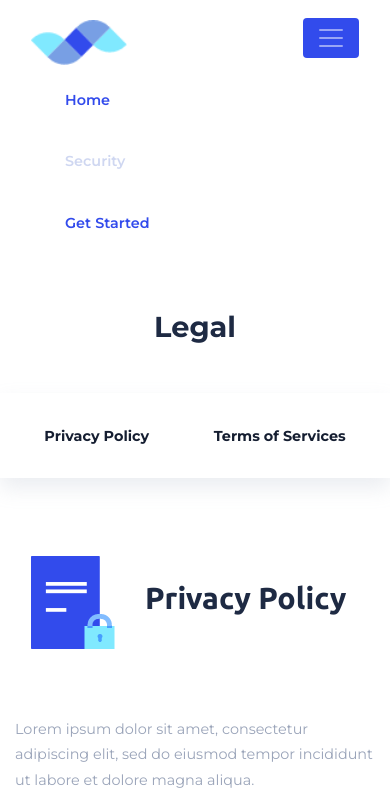
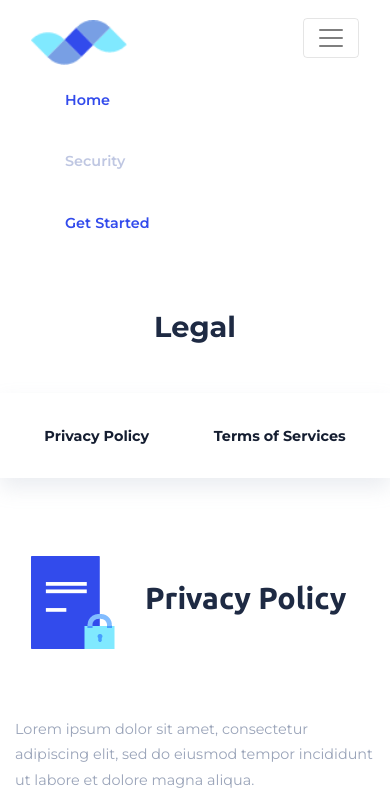
Before and after one commit to mvuja/improving-self, a plain HTML site: page security.html in a window 390 px wide. Both pictures are taken after a click on the button "Toggle navigation". Shown: the top 807 px of the page. Drawn offline with Linux system fonts and the light colour scheme.

Commit message:
Add files via upload

```diff
--- a/css/style.css
+++ b/css/style.css
@@ -115,13 +115,15 @@ strong {
   color: #fff !important;
 }
 
-.navbar-dark .navbar-nav .nav-link {
+.navbar-dark .navbar-nav .nav-link,
+.navbar-light .navbar-nav .nav-link {
   color: rgb(255, 255, 255);
   padding: 20px 34px;
   font-weight: 600;
 }
 
-.navbar-dark .navbar-nav .nav-link:hover {
+.navbar-dark .navbar-nav .nav-link:hover,
+.navbar-light .navbar-nav .nav-link:hover {
   color: rgb(207, 215, 241);
 }
 
@@ -133,7 +135,8 @@ strong {
   margin-top: 12%;
 }
 
-.navbar-dark .navbar-nav .active>.nav-link {
+.navbar-dark .navbar-nav .active>.nav-link,
+.navbar-light .navbar-nav .active>.nav-link {
   color: rgb(191, 199, 226);
 }
 
@@ -566,7 +569,8 @@ figure:hover figcaption {
 
 /* start security */
 
-.navbar-dark .navbar-nav .bluea {
+.navbar-dark .navbar-nav .bluea,
+.navbar-light .navbar-nav .bluea {
   color: #151E31;
 }
 
@@ -761,7 +765,8 @@ figure:hover figcaption {
     display: none;
   }
 
-  .navbar-dark .navbar-nav .nav-link{
+  .navbar-dark .navbar-nav .nav-link,
+  .navbar-light .navbar-nav .nav-link{
     color: #324bec;
   }
 
@@ -1020,6 +1025,8 @@ figure:hover figcaption {
   }
 
 
+
+
   /* security */
 
   .lopta img{
@@ -1039,3 +1046,14 @@ figure:hover figcaption {
 
 
 }
+
+
+@media (max-width:361px){
+  #navbar a{
+    padding: 0 18px;
+  }
+
+  .hero {
+    height: 670px;
+  }
+}
--- a/security.html
+++ b/security.html
@@ -20,8 +20,8 @@
     <link rel="stylesheet" href="css/style.css">
 
     <style>
-        .navbar-dark .navbar-toggler{
-            background-color: #324bec;
+        .navbar-light .navbar-toggler:focus{
+            outline: none;
         }
 
         @media(max-width:425px){
@@ -38,7 +38,7 @@
 <body>
     <section id="first">
         <div class="container">
-            <nav class="navbar navbar-expand-lg navbar-dark">
+            <nav class="navbar navbar-expand-lg navbar-light">
                 <!-- start left -->
                 <a class="navbar-brand" href="index.html">
                 <img class="d-none d-md-block" src="images/MobileLogo.png" alt="Advanced Self Logo">
```
